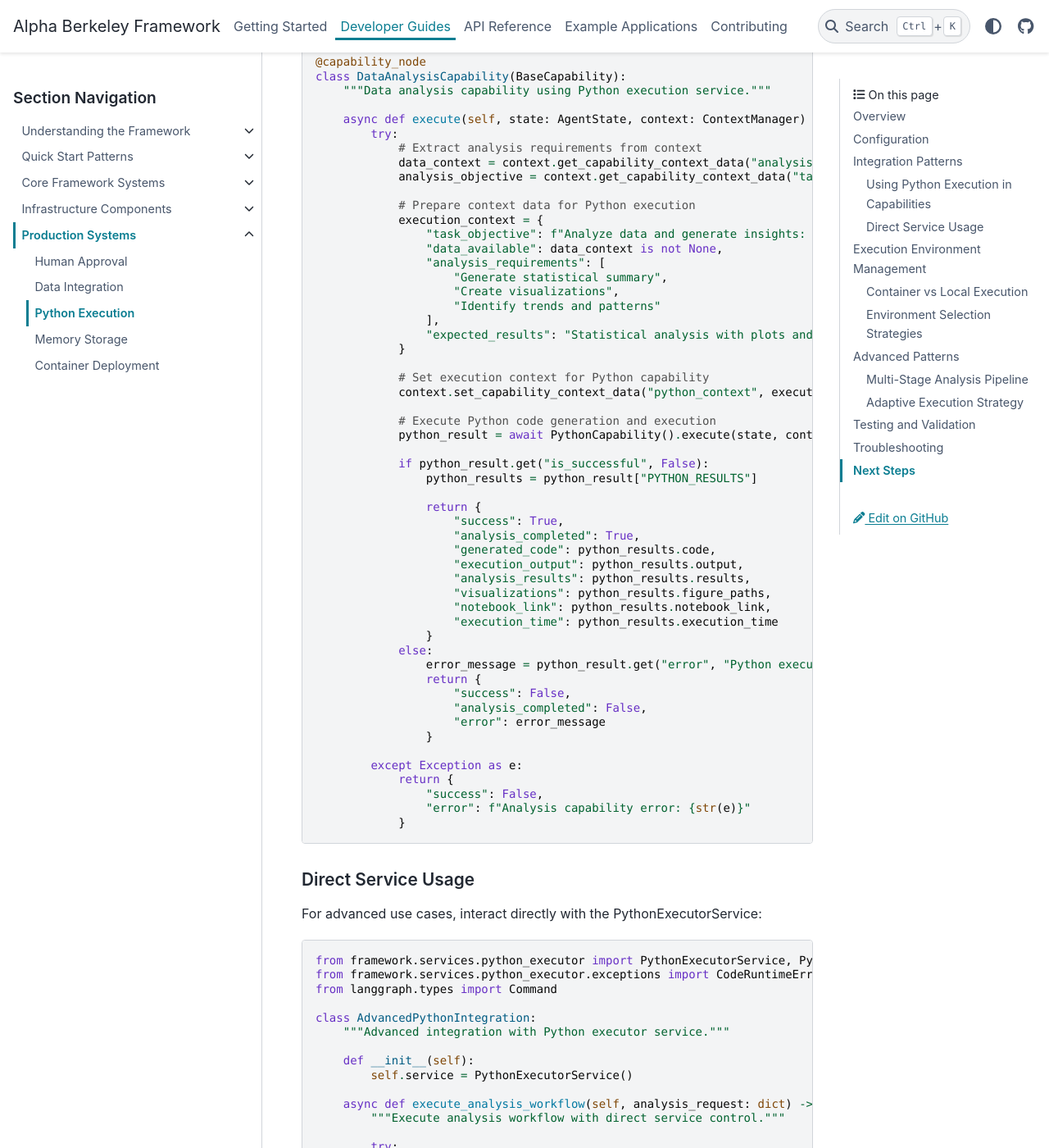
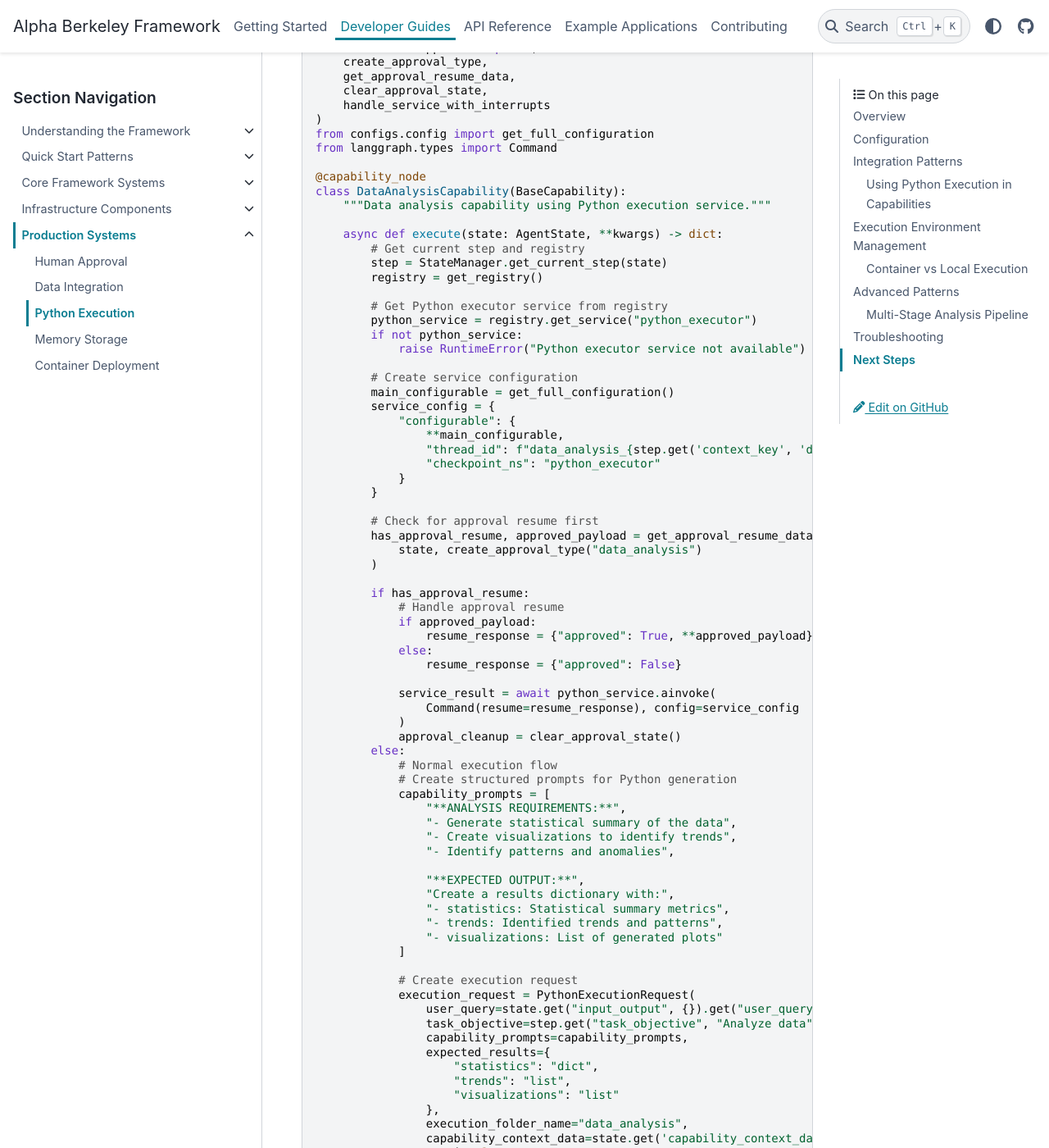
Before and after one commit to thellert/alpha_berkeley, a Sphinx documentation site: the page built from docs/source/developer-guides/05_production-systems/03_python-execution-service.rst, in a window 1280 px wide and 1400 px high, scrolled down 2697 px. Shown: the whole window at 82% size. Built offline with Sphinx 7.4.7 and the PyData theme 0.15.4, drawn with Linux system fonts in a browser that asks for light colours; pages that are not in the unit, such as notebooks, are missing from menus; some of the changed text lies outside the part shown.

Commit message:
docs: update documentation and clean up comments
- Update workflow overview PDF documentation
- Refresh LangGraph integration and Python execution service guides
- Clean up graph builder comment for clarity

```diff
--- a/docs/source/developer-guides/05_production-systems/03_python-execution-service.rst
+++ b/docs/source/developer-guides/05_production-systems/03_python-execution-service.rst
@@ -10,15 +10,14 @@ Python Execution
 
    **Key Concepts:**
 
-   - Using :class:`PythonExecutorService` and :class:`PythonExecutionRequest` for code execution
-   - Implementing :class:`PythonCapability` integration patterns in capabilities
-   - Configuring container vs local execution with ``execution_method`` settings
-   - Managing multi-stage analysis pipelines with checkpoint resumption
-   - Exception handling with :exc:`CodeRuntimeError` and execution flow control
+   - Using registry-based :class:`PythonExecutorService` access for code execution
+   - Creating :class:`PythonExecutionRequest` with structured ``capability_prompts``
+   - Implementing approval handling with ``handle_service_with_interrupts()``
+   - Managing approval resume/clear state with ``get_approval_resume_data()`` and ``clear_approval_state()``
+   - Proper service configuration with ``thread_id`` and ``checkpoint_ns``
+   - Container vs local execution through ``config.yml`` settings
 
    **Prerequisites:** Understanding of :doc:`01_human-approval-workflows` and :doc:`../03_core-framework-systems/05_message-and-execution-flow`
-
-   **Time Investment:** 60-90 minutes for complete understanding
 
 Overview
 ========
@@ -100,151 +99,175 @@ Configure your Python execution system with environment settings and approval po
 - **Local settings**: Python environment path for direct execution
 
 Integration Patterns
-=====================
+====================
 
 Using Python Execution in Capabilities
 ---------------------------------------
 
-Use the Python execution service in your capabilities through the PythonCapability interface:
+Use the Python execution service directly in your capabilities with proper approval handling:
 
 .. code-block:: python
 
    from framework.base import BaseCapability, capability_node
-   from framework.state import AgentState
-   from framework.context import ContextManager
-   from framework.capabilities.python import PythonCapability
+   from framework.state import AgentState, StateManager
+   from framework.registry import get_registry
+   from framework.services.python_executor import PythonExecutionRequest
+   from framework.approval import (
+       create_approval_type,
+       get_approval_resume_data,
+       clear_approval_state,
+       handle_service_with_interrupts
+   )
+   from configs.config import get_full_configuration
+   from langgraph.types import Command
 
    @capability_node
    class DataAnalysisCapability(BaseCapability):
        """Data analysis capability using Python execution service."""
 
-       async def execute(self, state: AgentState, context: ContextManager) -> dict:
-           try:
-               # Extract analysis requirements from context
-               data_context = context.get_capability_context_data("analysis_data")
-               analysis_objective = context.get_capability_context_data("task_objective")
+       async def execute(state: AgentState, **kwargs) -> dict:
+           # Get current step and registry
+           step = StateManager.get_current_step(state)
+           registry = get_registry()
 
-               # Prepare context data for Python execution
-               execution_context = {
-                   "task_objective": f"Analyze data and generate insights: {analysis_objective}",
-                   "data_available": data_context is not None,
-                   "analysis_requirements": [
-                       "Generate statistical summary",
-                       "Create visualizations",
-                       "Identify trends and patterns"
-                   ],
-                   "expected_results": "Statistical analysis with plots and insights"
+           # Get Python executor service from registry
+           python_service = registry.get_service("python_executor")
+           if not python_service:
+               raise RuntimeError("Python executor service not available")
+
+           # Create service configuration
+           main_configurable = get_full_configuration()
+           service_config = {
+               "configurable": {
+                   **main_configurable,
+                   "thread_id": f"data_analysis_{step.get('context_key', 'default')}",
+                   "checkpoint_ns": "python_executor"
                }
+           }
 
-               # Set execution context for Python capability
-               context.set_capability_context_data("python_context", execution_context)
+           # Check for approval resume first
+           has_approval_resume, approved_payload = get_approval_resume_data(
+               state, create_approval_type("data_analysis")
+           )
 
-               # Execute Python code generation and execution
-               python_result = await PythonCapability().execute(state, context)
+           if has_approval_resume:
+               # Handle approval resume
+               if approved_payload:
+                   resume_response = {"approved": True, **approved_payload}
+               else:
+                   resume_response = {"approved": False}
 
-               if python_result.get("is_successful", False):
-                   python_results = python_result["PYTHON_RESULTS"]
+               service_result = await python_service.ainvoke(
+                   Command(resume=resume_response), config=service_config
+               )
+               approval_cleanup = clear_approval_state()
+           else:
+               # Normal execution flow
+               # Create structured prompts for Python generation
+               capability_prompts = [
+                   "**ANALYSIS REQUIREMENTS:**",
+                   "- Generate statistical summary of the data",
+                   "- Create visualizations to identify trends",
+                   "- Identify patterns and anomalies",
 
-                   return {
-                       "success": True,
-                       "analysis_completed": True,
-                       "generated_code": python_results.code,
-                       "execution_output": python_results.output,
-                       "analysis_results": python_results.results,
-                       "visualizations": python_results.figure_paths,
-                       "notebook_link": python_results.notebook_link,
-                       "execution_time": python_results.execution_time
-                   }
-               else:
-                   error_message = python_result.get("error", "Python execution failed")
-                   return {
-                       "success": False,
-                       "analysis_completed": False,
-                       "error": error_message
-                   }
+                   "**EXPECTED OUTPUT:**",
+                   "Create a results dictionary with:",
+                   "- statistics: Statistical summary metrics",
+                   "- trends: Identified trends and patterns",
+                   "- visualizations: List of generated plots"
+               ]
 
-           except Exception as e:
-               return {
-                   "success": False,
-                   "error": f"Analysis capability error: {str(e)}"
-               }
-
-Direct Service Usage
---------------------
-
-For advanced use cases, interact directly with the PythonExecutorService:
-
-.. code-block:: python
-
-   from framework.services.python_executor import PythonExecutorService, PythonExecutionRequest
-   from framework.services.python_executor.exceptions import CodeRuntimeError
-   from langgraph.types import Command
-
-   class AdvancedPythonIntegration:
-       """Advanced integration with Python executor service."""
-
-       def __init__(self):
-           self.service = PythonExecutorService()
-
-       async def execute_analysis_workflow(self, analysis_request: dict) -> dict:
-           """Execute analysis workflow with direct service control."""
-
-           try:
-               # Create structured execution request
+               # Create execution request
                execution_request = PythonExecutionRequest(
-                   user_query=analysis_request["user_query"],
-                   task_objective=analysis_request["task_objective"],
-                   expected_results=analysis_request.get("expected_results", "Analysis results"),
-                   execution_folder_name=analysis_request.get("folder_name", "analysis"),
-                   capability_context_data=analysis_request.get("context_data", {})
+                   user_query=state.get("input_output", {}).get("user_query", ""),
+                   task_objective=step.get("task_objective", "Analyze data"),
+                   capability_prompts=capability_prompts,
+                   expected_results={
+                       "statistics": "dict",
+                       "trends": "list",
+                       "visualizations": "list"
+                   },
+                   execution_folder_name="data_analysis",
+                   capability_context_data=state.get('capability_context_data', {}),
+                   retries=3
                )
 
-               # Configure service execution
-               service_config = {
-                   "thread_id": f"analysis_{analysis_request.get('session_id', 'default')}",
-                   "configurable": {
-                       "execution_mode": analysis_request.get("execution_mode", "readonly"),
-                       "max_execution_time": analysis_request.get("timeout", 600)
-                   }
-               }
+               # Use centralized interrupt handler
+               service_result = await handle_service_with_interrupts(
+                   service=python_service,
+                   request=execution_request,
+                   config=service_config,
+                   logger=logger,
+                   capability_name="DataAnalysis"
+               )
+               approval_cleanup = None
 
-               # Execute with comprehensive error handling
-               result = await self.service.ainvoke(execution_request, service_config)
+           # Process results (both paths converge here)
+           execution_result = service_result.execution_result
 
-               return await self._process_service_result(result)
+           # Store context using StateManager
+           context_updates = StateManager.store_context(
+               state,
+               registry.context_types.ANALYSIS_RESULTS,
+               step.get("context_key"),
+               analysis_context
+           )
 
-           except CodeRuntimeError as e:
-               return await self._handle_code_error(e, analysis_request)
-
-           except Exception as e:
-               return {
-                   "success": False,
-                   "error": f"Service execution failed: {str(e)}",
-                   "error_type": "service_error"
-               }
+           # Return with optional approval cleanup
+           if approval_cleanup:
+               return {**context_updates, **approval_cleanup}
+           else:
+               return context_updates
 
 Execution Environment Management
 ================================
 
 Container vs Local Execution
------------------------------
+----------------------------
 
-Switch between execution environments seamlessly:
+The Python execution service supports both container and local execution environments. The execution method is primarily configured through the config system, but you can also implement dynamic selection logic if needed.
+
+**Configuration-Based Execution Method:**
+
+The execution method is typically set in your ``config.yml``:
+
+.. code-block:: yaml
+
+   framework:
+     execution:
+       execution_method: "container"  # or "local"
+       container:
+         jupyter_host: "localhost"
+         jupyter_port: 8888
+       local:
+         python_env_path: "${LOCAL_PYTHON_VENV}"
+
+**Example: Dynamic Environment Selection (Advanced Use Case):**
+
+For advanced scenarios where you need to dynamically choose execution environments based on request characteristics, here's an example pattern:
 
 .. code-block:: python
 
    class FlexiblePythonExecution:
-       """Demonstrate flexible execution environment switching."""
+       """Example: Dynamic execution environment selection.
+
+       Note: This is an advanced pattern. Most use cases should rely on
+       the standard config.yml execution_method setting.
+       """
 
        def _select_execution_environment(self, code_request: dict) -> str:
-           """Select optimal execution environment based on request characteristics."""
+           """Example: Select execution environment based on request characteristics.
+
+           This would be used to override the default config.yml setting
+           for specific requests that have special requirements.
+           """
 
            requires_isolation = code_request.get("requires_isolation", False)
            has_dependencies = code_request.get("has_special_dependencies", False)
            is_long_running = code_request.get("estimated_time", 0) > 300
            security_level = code_request.get("security_level", "medium")
 
-           # Decision logic for environment selection
+           # Example decision logic for environment selection
            if security_level == "high" or requires_isolation:
                return "container"
            elif has_dependencies or is_long_running:
@@ -252,13 +275,25 @@ Switch between execution environments seamlessly:
            else:
                return "local"  # Faster for simple operations
 
-Environment Selection Strategies
---------------------------------
+       async def execute_with_dynamic_environment(self, state, request_data):
+           """Example: Override execution method in service config."""
 
-- **Security-based**: High-security operations use container isolation
-- **Performance-based**: Simple operations use local execution for speed
-- **Dependency-based**: Complex dependencies require containerized environments
-- **Resource-based**: Long-running operations benefit from container resource management
+           # Get the dynamic execution method
+           execution_method = self._select_execution_environment(request_data)
+
+           # Override the config setting for this specific request
+           main_configurable = get_full_configuration()
+           service_config = {
+               "configurable": {
+                   **main_configurable,
+                   "execution_method": execution_method,  # Override config.yml setting
+                   "thread_id": f"dynamic_{execution_method}",
+                   "checkpoint_ns": "python_executor"
+               }
+           }
+
+           # Use the service with the dynamic configuration
+           # ... rest of service call ...
 
 Advanced Patterns
 =================
@@ -266,33 +301,89 @@ Advanced Patterns
 Multi-Stage Analysis Pipeline
 -----------------------------
 
-Chain multiple Python executions for complex analysis workflows:
+Chain multiple Python executions for complex analysis workflows with proper approval handling:
 
 .. code-block:: python
 
-   async def multi_stage_analysis(self, data_context: dict) -> dict:
-       """Execute multi-stage analysis pipeline."""
+   async def multi_stage_analysis(self, state: AgentState, data_context: dict) -> dict:
+       """Execute multi-stage analysis pipeline with approval handling."""
+
+       registry = get_registry()
+       python_service = registry.get_service("python_executor")
+       main_configurable = get_full_configuration()
+       logger = logging.getLogger(__name__)
 
        # Stage 1: Data preprocessing
+       stage1_config = {
+           "configurable": {
+               **main_configurable,
+               "thread_id": "stage1_preprocessing",
+               "checkpoint_ns": "python_executor"
+           }
+       }
+
+       preprocessing_prompts = [
+           "**PREPROCESSING STAGE:**",
+           "- Clean and validate the input data",
+           "- Handle missing values and outliers",
+           "- Prepare data for statistical analysis"
+       ]
+
        preprocessing_request = PythonExecutionRequest(
            user_query="Data preprocessing stage",
            task_objective="Clean and prepare data for analysis",
-           execution_folder_name="stage1_preprocessing"
+           capability_prompts=preprocessing_prompts,
+           expected_results={"cleaned_data": "pandas.DataFrame", "summary": "dict"},
+           execution_folder_name="stage1_preprocessing",
+           capability_context_data=data_context
        )
 
-       stage1_result = await self.python_service.ainvoke(preprocessing_request, config)
+       stage1_result = await handle_service_with_interrupts(
+           service=python_service,
+           request=preprocessing_request,
+           config=stage1_config,
+           logger=logger,
+           capability_name="PreprocessingStage"
+       )
 
        # Stage 2: Statistical analysis (using results from stage 1)
+       stage2_config = {
+           "configurable": {
+               **main_configurable,
+               "thread_id": "stage2_analysis",
+               "checkpoint_ns": "python_executor"
+           }
+       }
+
+       analysis_prompts = [
+           "**STATISTICAL ANALYSIS STAGE:**",
+           "- Use the cleaned data from preprocessing stage",
+           "- Perform comprehensive statistical analysis",
+           "- Generate summary statistics and insights"
+       ]
+
+       # Combine original context with preprocessing results
+       stage2_context = {
+           **data_context,
+           "preprocessing_results": stage1_result.execution_result.results
+       }
+
        analysis_request = PythonExecutionRequest(
            user_query="Statistical analysis stage",
            task_objective="Perform statistical analysis on preprocessed data",
+           capability_prompts=analysis_prompts,
+           expected_results={"statistics": "dict", "insights": "list"},
            execution_folder_name="stage2_analysis",
-           capability_context_data={
-               "preprocessing_results": stage1_result.execution_result.results
-           }
+           capability_context_data=stage2_context
        )
 
-       stage2_result = await self.python_service.ainvoke(analysis_request, config)
+       stage2_result = await handle_service_with_interrupts(
+           service=python_service,
+           request=analysis_request,
+           config=stage2_config,
+           logger=logger,
+           capability_name="AnalysisStage"
+       )
 
        return {
            "pipeline_completed": True,
@@ -302,103 +393,6 @@ Chain multiple Python executions for complex analysis workflows:
            }
        }
 
-Adaptive Execution Strategy
----------------------------
-
-Adapt execution strategy based on data quality assessment:
-
-.. code-block:: python
-
-   async def adaptive_execution(self, data_context: dict) -> dict:
-       """Adapt execution strategy based on data quality."""
-
-       # Assess data quality first
-       quality_score = self._assess_data_quality(data_context)
-
-       if quality_score > 0.8:
-           execution_mode = "advanced_analysis"
-           task_objective = "Perform comprehensive advanced statistical analysis"
-       elif quality_score > 0.5:
-           execution_mode = "standard_with_preprocessing"
-           task_objective = "Preprocess data and perform standard analysis"
-       else:
-           execution_mode = "basic_with_cleaning"
-           task_objective = "Extensive data cleaning and basic analysis"
-
-       request = PythonExecutionRequest(
-           user_query=f"Adaptive analysis: {execution_mode}",
-           task_objective=task_objective,
-           execution_folder_name=f"adaptive_{execution_mode}",
-           capability_context_data={
-               "data_quality_score": quality_score,
-               "execution_mode": execution_mode
-           }
-       )
-
-       return await self.python_service.ainvoke(request, config)
-
-Testing and Validation
-======================
-
-Test your Python execution integration with various scenarios:
-
-.. code-block:: python
-
-   async def test_python_execution_integration():
-       """Test Python execution service integration."""
-
-       # Test 1: Container execution
-       container_request = PythonExecutionRequest(
-           user_query="Test container execution",
-           task_objective="Generate simple plot and statistical analysis",
-           execution_folder_name="test_container"
-       )
-
-       container_config = {
-           "thread_id": "test_container",
-           "configurable": {"execution_method": "container"}
-       }
-
-       service = PythonExecutorService()
-       container_result = await service.ainvoke(container_request, container_config)
-
-       assert hasattr(container_result, 'execution_result')
-       assert container_result.execution_result.success
-
-       # Test 2: Local execution
-       local_request = PythonExecutionRequest(
-           user_query="Test local execution",
-           task_objective="Simple mathematical calculation",
-           execution_folder_name="test_local"
-       )
-
-       local_config = {
-           "thread_id": "test_local",
-           "configurable": {"execution_method": "local"}
-       }
-
-       local_result = await service.ainvoke(local_request, local_config)
-
-       # Test 3: Error handling
-       try:
-           error_request = PythonExecutionRequest(
-               user_query="Test error handling",
-               task_objective="Generate code with intentional error",
-               execution_folder_name="test_error"
-           )
-           error_result = await service.ainvoke(error_request, {"thread_id": "test_error"})
-       except CodeRuntimeError as e:
-           print(f"Properly caught CodeRuntimeError: {e.message}")
-
-**Production Deployment Checklist:**
-
-- [ ] Container endpoints configured and accessible
-- [ ] Python execution environments properly set up
-- [ ] Approval policies configured for your security requirements
-- [ ] Error handling covers all execution failure scenarios
-- [ ] Resource management (timeouts, memory limits) configured
-- [ ] Notebook generation and access working correctly
-
 Troubleshooting
 ===============
 
@@ -406,38 +400,28 @@ Troubleshooting
 
 **Issue**: Python execution service not available
    - **Cause**: Service not registered in framework registry
-   - **Solution**: Verify PythonExecutorService is registered in registry configuration
+   - **Solution**: Verify PythonExecutorService is registered in registry configuration using ``registry.get_service("python_executor")``
+
+**Issue**: GraphInterrupt not being handled properly
+   - **Cause**: Using direct service.ainvoke() instead of handle_service_with_interrupts()
+   - **Solution**: Always use handle_service_with_interrupts() for service calls that may require approval
+
+**Issue**: Approval resume not working
+   - **Cause**: Missing approval resume check or incorrect Command usage
+   - **Solution**: Check for approval resume with get_approval_resume_data() and use Command(resume=response) for resumption
+
+**Issue**: Service configuration errors
+   - **Cause**: Missing thread_id, checkpoint_ns, or incorrect configurable structure
+   - **Solution**: Use get_full_configuration() and include proper thread_id and checkpoint_ns in service config
 
 **Issue**: Container execution failing with connection errors
    - **Cause**: Jupyter container not accessible or misconfigured
    - **Solution**: Check container endpoints and ensure Jupyter is running
 
-**Issue**: Approval workflows not triggering
-   - **Cause**: Approval configuration not properly set
-   - **Solution**: Verify approval policies in config.yml and ApprovalManager setup
-
 **Issue**: Generated notebooks not accessible
    - **Cause**: File path or URL generation issues
    - **Solution**: Check execution folder configuration and notebook link generation
 
-**Debugging Python Execution Issues:**
-
-.. code-block:: python
-
-   # Enable detailed Python execution logging
-   import logging
-   logging.getLogger("framework.services.python_executor").setLevel(logging.DEBUG)
-
-   # Test service availability
-   from framework.services.python_executor import PythonExecutorService
-   service = PythonExecutorService()
-   print(f"Service initialized: {service is not None}")
-
-   # Verify approval configuration
-   from framework.approval import get_approval_manager
-   manager = get_approval_manager()
-   python_config = manager.get_python_execution_config()
-   print(f"Python approval enabled: {python_config.enabled}")
 
 Next Steps
 ==========
@@ -446,6 +430,7 @@ After implementing Python execution service integration:
 
 - :doc:`04_memory-storage-service` - Integrate memory storage with Python execution
 - :doc:`05_container-and-deployment` - Advanced container orchestration
+- :doc:`01_human-approval-workflows` - Understanding the approval system integration
 
 **Related API Reference:**
 
```
Also changed, not shown: docs/source/developer-guides/01_understanding-the-framework/03_langgraph-integration.rst (+20 -8 lines), 2 other files.
